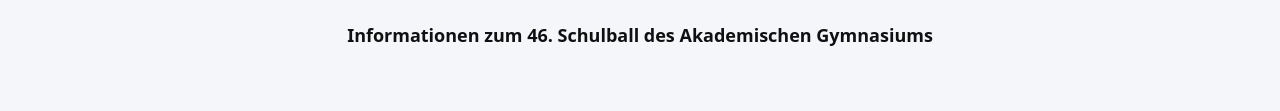
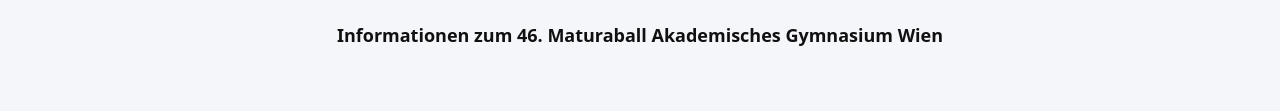
Before and after one commit to adamr04/akg_schulball_2025, a Gatsby site: page /about in a window 1280 px wide. Shown: the part 250-361 px from the top of the page. Built offline with nearby package versions, Linux system fonts and the light colour scheme; Gatsby itself is replaced by a stand-in of ours; some packages are replaced by stand-ins of ours.

Commit message:
Maturaball

```diff
--- a/content/articles/about/index.mdx
+++ b/content/articles/about/index.mdx
@@ -1,6 +1,6 @@
 ---
 title: Über uns
-description: "Informationen zum 46. Schulball des Akademischen Gymnasiums"
+description: "Informationen zum 46. Maturaball Akademisches Gymnasium Wien"
 type: article
 order: 3
 ---
```
